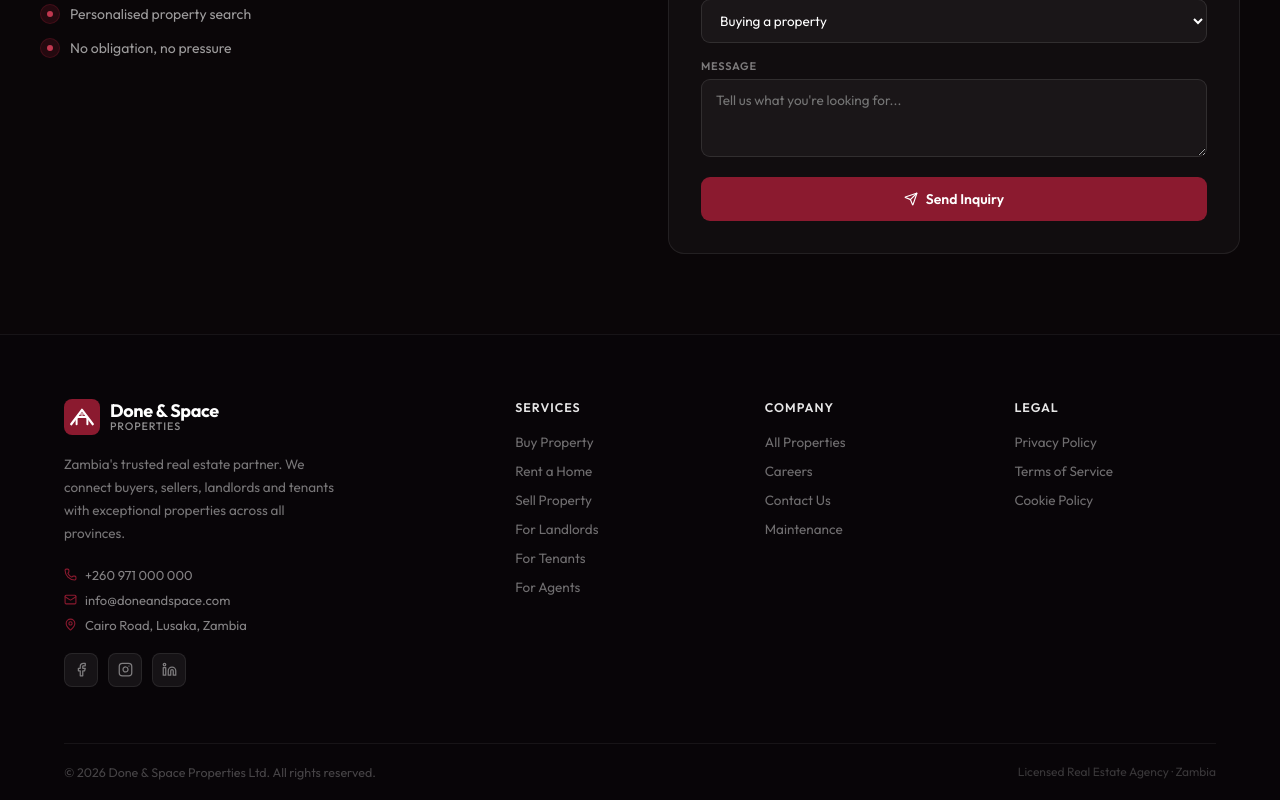
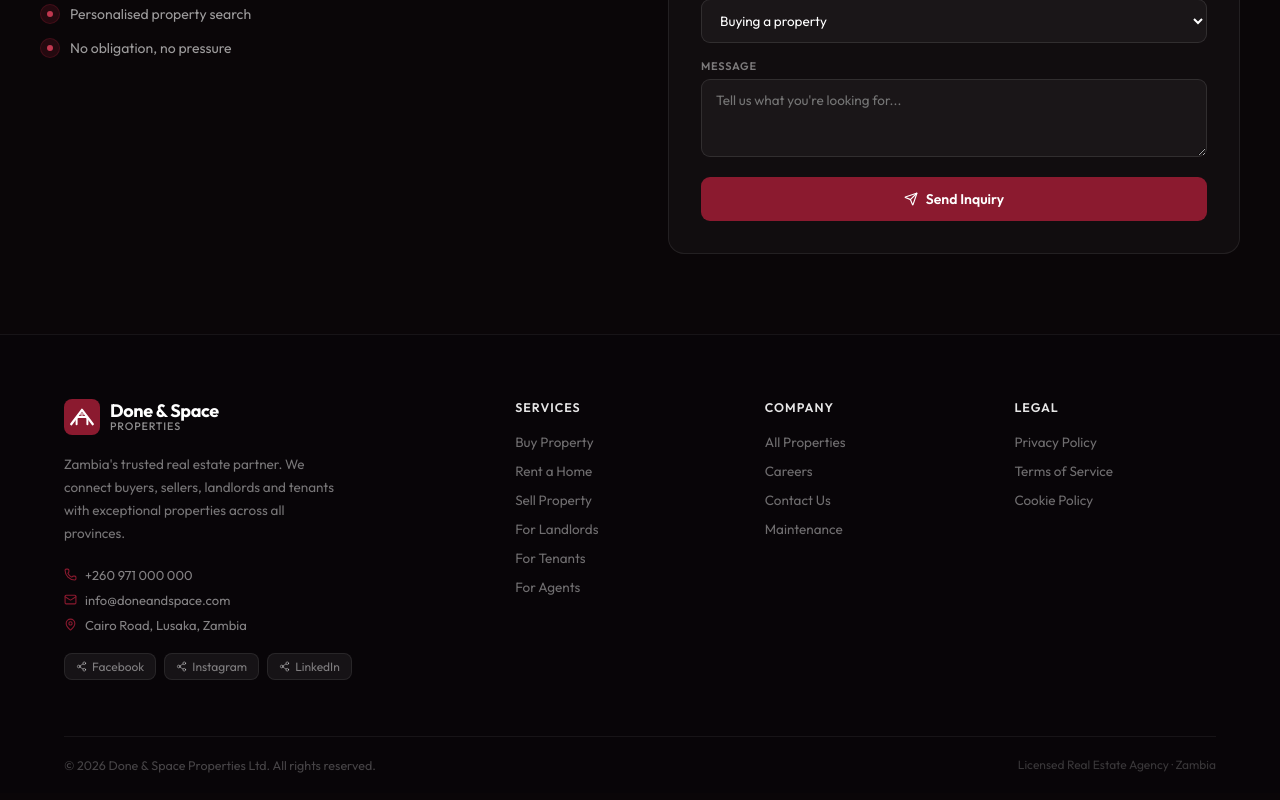
Before and after one commit to benji-ss1/done-and-space, a Next.js app in the folder frontend/: page / in a window 1280 px wide. Shown: the part 3202-4002 px from the top of the page. Built offline with nearby package versions, Linux system fonts and the light colour scheme; no server answers.

Commit message:
fix all lucide icon imports

```diff
--- a/frontend/components/Footer.tsx
+++ b/frontend/components/Footer.tsx
@@ -1,6 +1,6 @@
 import Link from 'next/link';
 import { LogoHorizontal } from './Logo';
-import { Phone, Mail, MapPin, Facebook, Instagram, Linkedin } from 'lucide-react';
+import { Phone, Mail, MapPin, Globe, Share2 } from 'lucide-react';
 
 const col = (title: string, links: { label: string; href: string }[]) => ({ title, links });
 
@@ -48,16 +48,12 @@ export default function Footer() {
                 <MapPin size={13} style={{ color: '#8B1A2F', flexShrink: 0, marginTop: 1 }} /> Cairo Road, Lusaka, Zambia
               </span>
             </div>
-            <div style={{ display: 'flex', gap: 10, marginTop: 20 }}>
-              {[
-                { Icon: Facebook, href: '#' },
-                { Icon: Instagram, href: '#' },
-                { Icon: Linkedin, href: '#' },
-              ].map(({ Icon, href }, i) => (
-                <a key={i} href={href} style={{ width: 34, height: 34, borderRadius: 8, background: 'rgba(255,255,255,0.06)', border: '1px solid rgba(255,255,255,0.08)', display: 'flex', alignItems: 'center', justifyContent: 'center', color: 'rgba(255,255,255,0.45)', transition: 'all 0.15s', textDecoration: 'none' }}
+            <div style={{ display: 'flex', gap: 8, marginTop: 20, flexWrap: 'wrap' }}>
+              {['Facebook', 'Instagram', 'LinkedIn'].map((name, i) => (
+                <a key={i} href="#" style={{ display: 'flex', alignItems: 'center', gap: 5, padding: '5px 11px', borderRadius: 8, background: 'rgba(255,255,255,0.06)', border: '1px solid rgba(255,255,255,0.08)', color: 'rgba(255,255,255,0.45)', fontSize: 12, textDecoration: 'none', transition: 'all 0.15s', fontFamily: 'Outfit, sans-serif' }}
                   onMouseEnter={e => { e.currentTarget.style.background = 'rgba(139,26,47,0.2)'; e.currentTarget.style.color = '#c0374f'; }}
                   onMouseLeave={e => { e.currentTarget.style.background = 'rgba(255,255,255,0.06)'; e.currentTarget.style.color = 'rgba(255,255,255,0.45)'; }}>
-                  <Icon size={15} />
+                  <Share2 size={11} /> {name}
                 </a>
               ))}
             </div>
```
